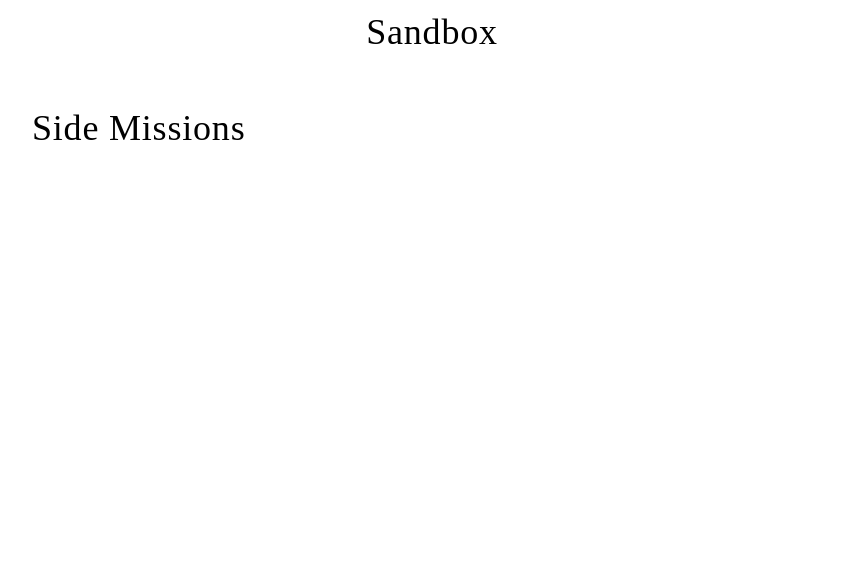
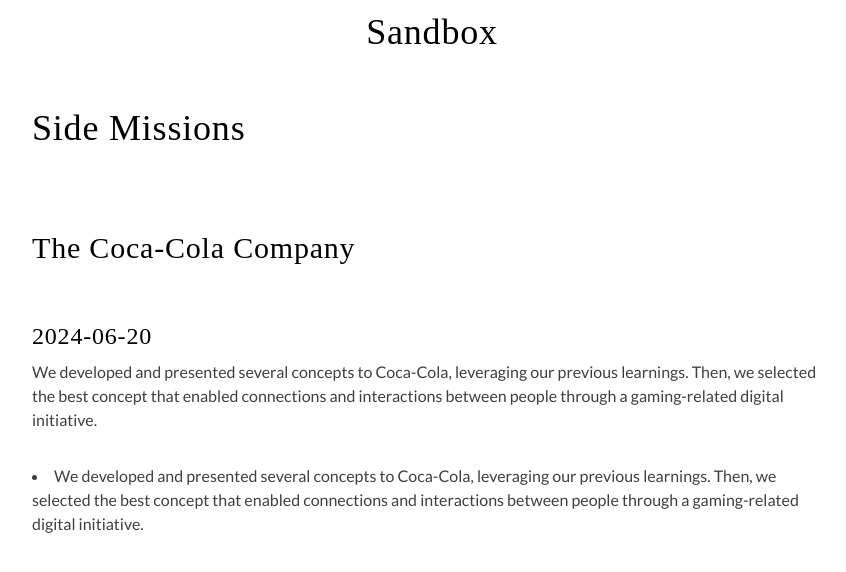
Before and after one commit to DavidGiraldoCode/s-static_website_powered_by_Notion_Cloudinary, a React (Vite) app: page /#/project/sanbox in a window 1280 px wide. Shown: the top 572 px of the page, without its empty margins (208-1054 px from the left). Built offline with nearby package versions, Linux system fonts and the light colour scheme; no server answers; a web font is replaced by a local one.

Commit message:
Created Components Headings# Paragraph and ListItem

```diff
--- a/src/Presenters/LayOutSandBox.jsx
+++ b/src/Presenters/LayOutSandBox.jsx
@@ -1,5 +1,9 @@
 import data from "./data.json";
 import Heading1 from "../Views/Heading1";
+import Heading2 from "../Views/Heading2";
+import Heading3 from "../Views/Heading3";
+import Paragraph from "../Views/Paragraph";
+import ListItem from "../Views/ListItem";
 import "../global-style.css";
 import "./LayOutSandBox.css";
 
@@ -9,7 +13,12 @@
     return (
         <div className="layout_sand_box container">
             <h1>Sandbox</h1>
-            <Heading1 text={props.model.projectsCollection.projectName}/>
+            <Heading1 text={props.model.projectsCollection.projectName} />
+            <Heading2 text={props.model.projectsCollection.clients[0]} />
+            <Heading3 text={props.model.projectsCollection.date} />
+            <Paragraph text={props.model.projectsCollection.shortDescription} />
+            <ListItem text={props.model.projectsCollection.shortDescription} />
+
         </div>
     )
 }
--- a/src/Presenters/data.json
+++ b/src/Presenters/data.json
@@ -1,5 +1,5 @@
 {
-	"shortDescription": "",
+	"shortDescription": "We developed and presented several concepts to Coca-Cola, leveraging our previous learnings. Then, we selected the best concept that enabled connections and interactions between people through a gaming-related digital initiative.",
 	"clients": [
 		"The Coca-Cola Company",
 		"Riot Games"
--- /dev/null
+++ b/src/Views/Heading2.jsx
@@ -0,0 +1,13 @@
+import "../global-style.css";
+//import "./Heading1.css";
+export default function Heading2(props) {
+    return (
+        <div className="heading_2 container m-top-l m-bottom-m">
+            <div className="text_column">
+                <h2>
+                    {props.text}
+                </h2>
+            </div>
+        </div>
+    )
+};
--- /dev/null
+++ b/src/Views/Heading3.jsx
@@ -0,0 +1,13 @@
+import "../global-style.css";
+//import "./Heading1.css";
+export default function Heading3(props) {
+    return (
+        <div className="heading_3 container m-top-m m-bottom-s">
+            <div className="text_column">
+                <h3>
+                    {props.text}
+                </h3>
+            </div>
+        </div>
+    )
+};
--- /dev/null
+++ b/src/Views/ListItem.jsx
@@ -0,0 +1,13 @@
+import "../global-style.css";
+//import "./Heading1.css";
+export default function ListItem(props) {
+    return (
+        <div className="list_item container m-top-s m-bottom-s">
+            <div className="text_column">
+                <li>
+                    {props.text}
+                </li>
+            </div>
+        </div>
+    )
+};
--- /dev/null
+++ b/src/Views/Paragraph.jsx
@@ -0,0 +1,13 @@
+import "../global-style.css";
+//import "./Heading1.css";
+export default function Paragraph(props) {
+    return (
+        <div className="paragraph container m-bottom-m">
+            <div className="text_column">
+                <p>
+                    {props.text}
+                </p>
+            </div>
+        </div>
+    )
+};
--- a/src/global-style.css
+++ b/src/global-style.css
@@ -221,6 +221,17 @@
     font-style: normal;
     font-weight: 400;
 }
+li {
+    letter-spacing: normal;
+    font-family: "Lato", sans-serif;
+    font-size: var(--fs-p1);
+    /*0.875rem*/
+    line-height: var(--lh-p1);
+    /*1.25rem*/
+    color: var(--grey-4);
+    font-style: normal;
+    font-weight: 400;
+}
 
 label {
     font-family: 'Poppins', sans-serif;
@@ -417,6 +428,10 @@
     margin-top: var(--spacing-l);
 }
 
+.m-top-s {
+    margin-top: var(--spacing-s);
+}
+
 .m-bottom-l {
     margin-bottom: var(--spacing-lx);
 }
```
